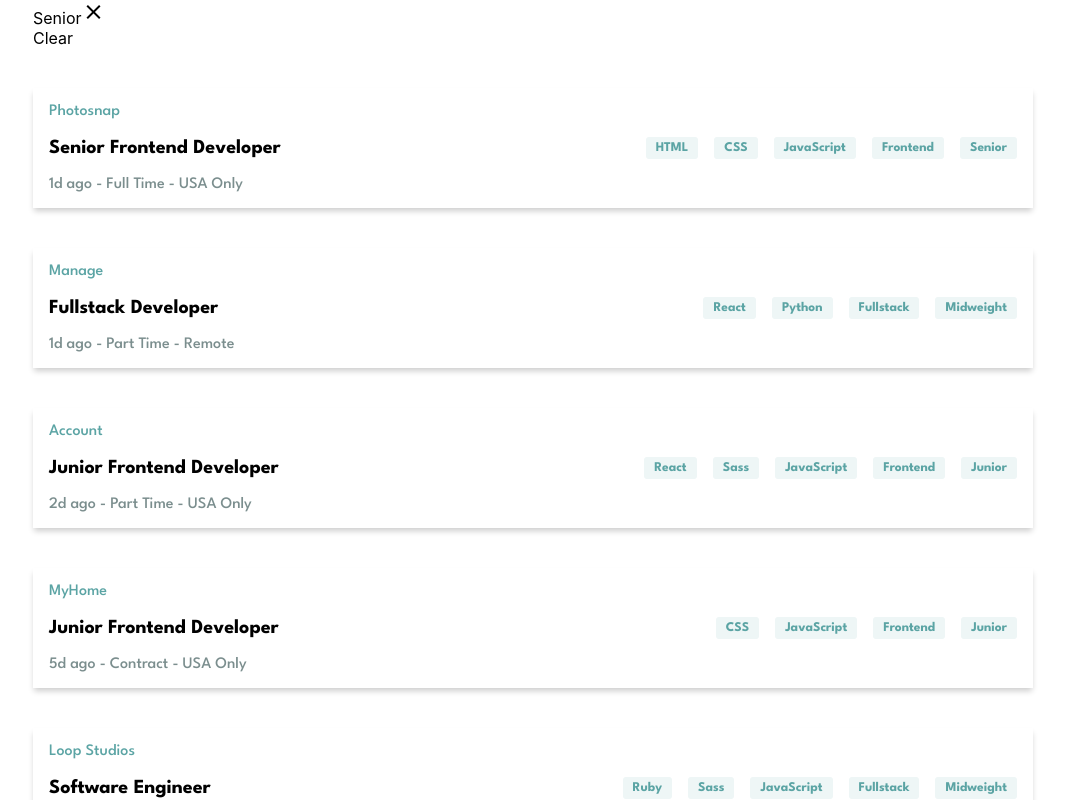
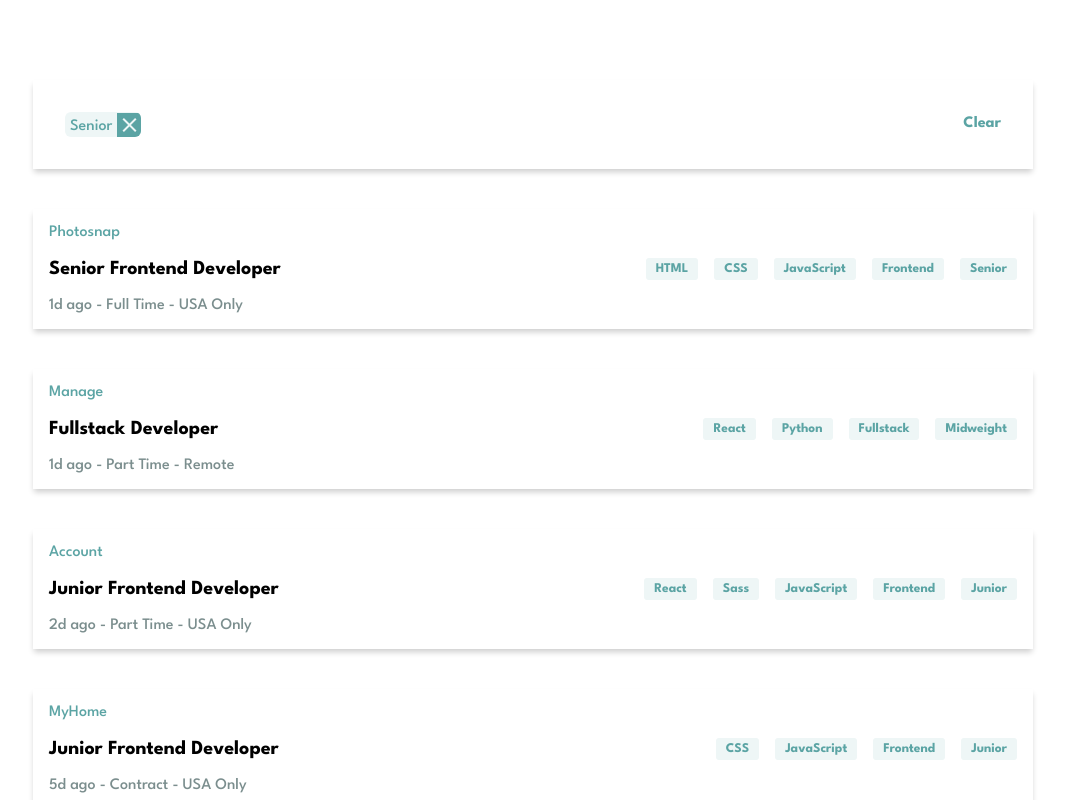
Before and after one commit to oliverpa-dev/job-listing, a React (Create React App) app: page / in a window 1280 px wide. Both pictures are taken after a click on the button "Senior". Shown: the top 800 px of the page, without its empty margins (107-1172 px from the left). Built offline with nearby package versions, Linux system fonts and the light colour scheme.

Commit message:
Add: styling for filtering method

```diff
--- a/src/components/filtering/index.tsx
+++ b/src/components/filtering/index.tsx
@@ -1,4 +1,5 @@
 import React from "react";
+import "./main.scss";
 
 interface FilterProps {
   filters: string[];
@@ -14,19 +15,23 @@ export const Filter: React.FC<FilterProps> = ({
   console.log(filters);
 
   return (
-    <div>
+    <div className="list-item__filter">
+      <div className="list-item__filter__copy">
         {filters.map((filter) => (
-        <div>
+          <div className="list-item__filter__content">
             <span>{filter}</span>
-          <span
+            <button
               onClick={() => onRemove(filter)}
               className="material-symbols-outlined"
             >
               close
-          </span>
+            </button>
           </div>
         ))}
-      <span onClick={() => onClear()}>Clear</span>
+      </div>
+      <span className="list-item__filter__clear" onClick={() => onClear()}>
+        Clear
+      </span>
     </div>
   );
 };
--- /dev/null
+++ b/src/components/filtering/main.scss
@@ -0,0 +1,56 @@
+.list-item__filter {
+  display: flex;
+  align-items: center;
+  justify-content: space-between;
+  box-shadow: 0px 4px 6px -1px rgba(0, 0, 0, 0.2);
+  padding: 2rem;
+  margin-top: 5rem;
+  font-family: "League Spartan", sans-serif;
+
+  &__copy {
+    display: flex;
+    gap: 1rem;
+  }
+
+  &__content {
+    background-color: hsl(180, 31%, 95%);
+    display: flex;
+    align-items: center;
+    border-radius: 6px;
+    overflow: hidden;
+
+    span {
+      padding: 5px;
+      transform: translateY(7%);
+      font-weight: 500;
+      color: hsl(180, 29%, 50%);
+    }
+
+    button {
+      display: inline-block;
+      cursor: pointer;
+      padding: 0;
+      margin: 0;
+      border: none;
+      background: hsl(180, 29%, 50%);
+      color: hsl(180, 31%, 95%);
+
+      &:hover {
+        background-color: #3e3e3e;
+      }
+    }
+  }
+
+  &__clear {
+    color: hsl(180, 29%, 50%);
+    cursor: pointer;
+    transition: border-bottom 0.3s ease-in-out;
+    border-bottom: 1px transparent solid;
+    padding-bottom: 2px;
+    font-weight: 700;
+
+    &:hover {
+      border-bottom: 1px hsl(180, 29%, 50%) solid;
+    }
+  }
+}
```
Lines whose indentation alone changed are shown as unchanged.
